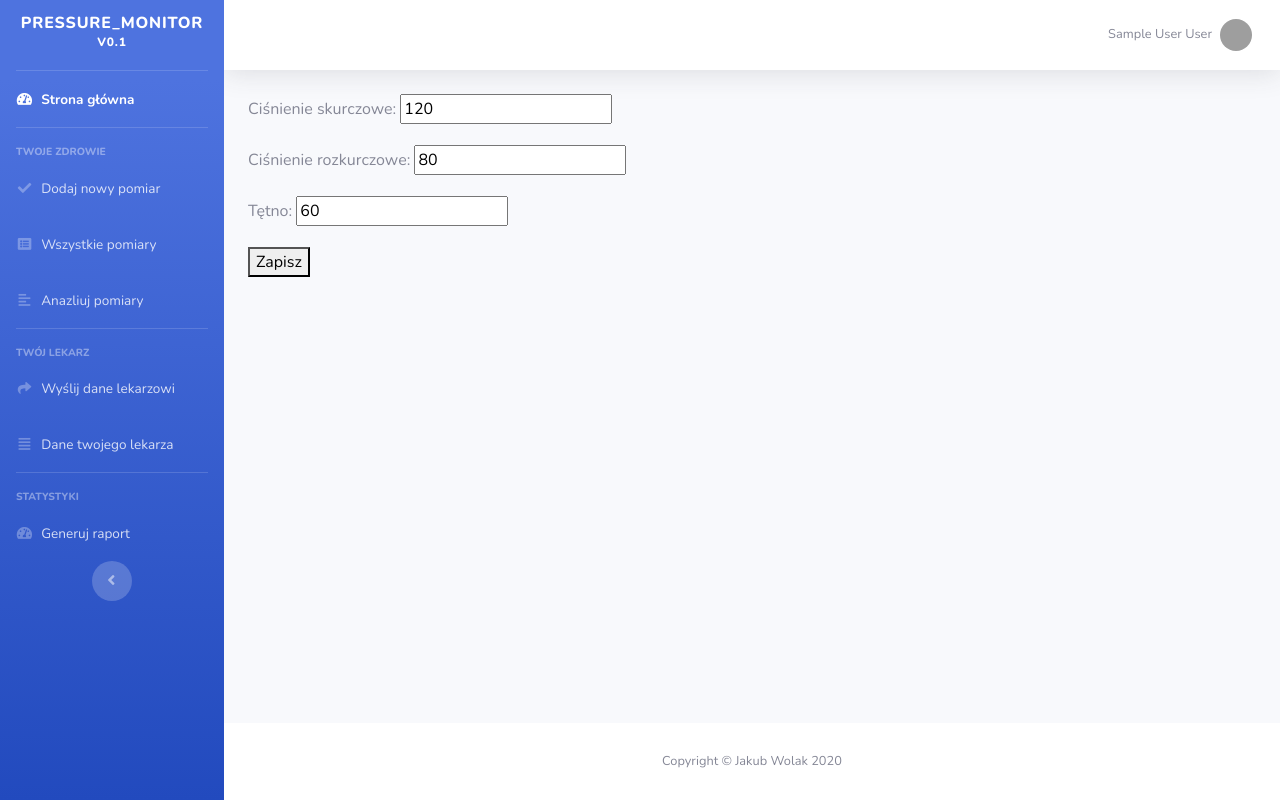
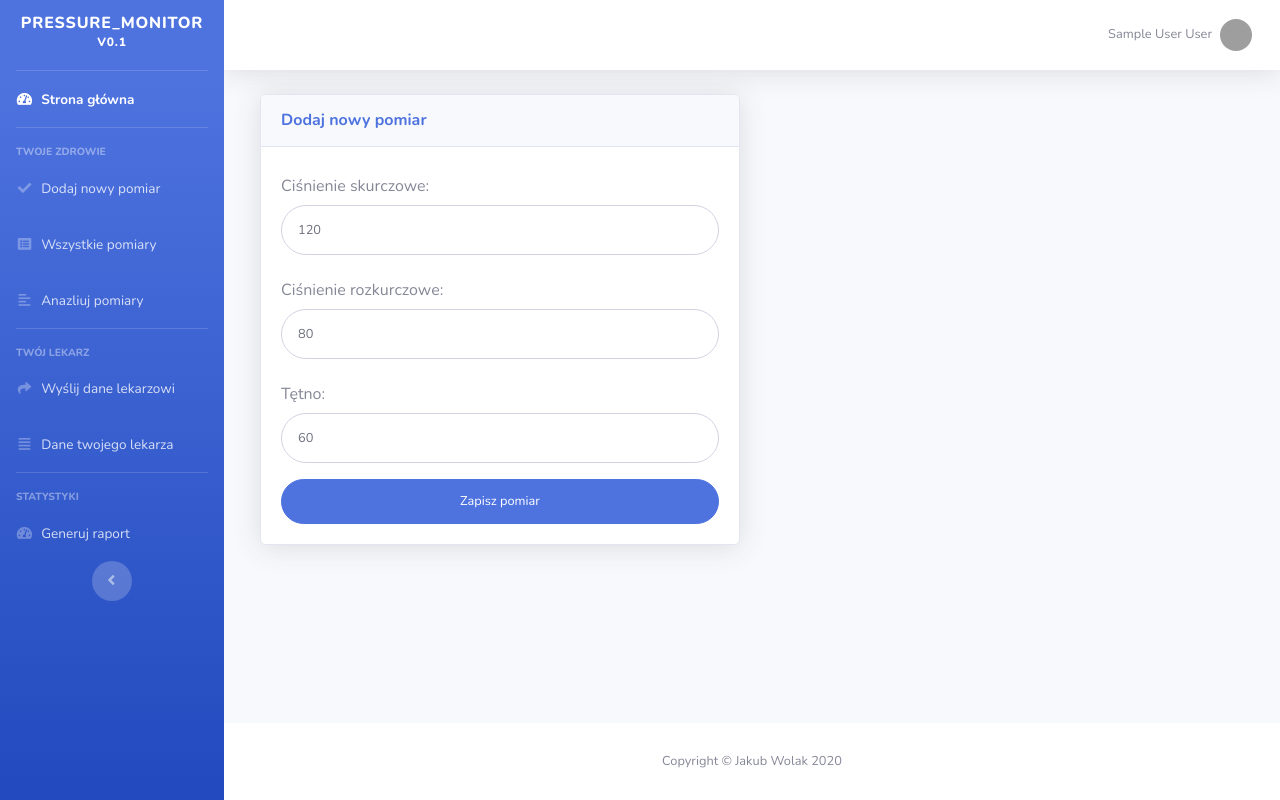
Before and after one commit to JakubWolak/blood_pressure_monitor, a Django app: page /measurements/add_measurement in a window 1280 px wide. Run offline with Django 3.2, Linux system fonts and the light colour scheme; a user stored in the database is signed in; tables that the repository leaves empty hold one stand-in row (values such as "Sample post"); some libraries are stand-ins or nearby versions; grey boxes are pictures that could not be loaded.

Commit message:
add styles to adding measurement form

```diff
--- a/measurements/forms.py
+++ b/measurements/forms.py
@@ -1,9 +1,21 @@
-from django import forms
+from django.forms import ModelForm, NumberInput
 
 from .models import Measurement
 
 
-class MeasurementCreateForm(forms.ModelForm):
+class MeasurementCreateForm(ModelForm):
     class Meta:
         model = Measurement
         fields = ['systolic_pressure', 'diastolic_pressure', 'pulse']
+
+        widgets = {
+            'systolic_pressure': NumberInput(attrs={
+                'class': 'form-control form-control-user',
+            }),
+            'diastolic_pressure': NumberInput(attrs={
+                'class': 'form-control form-control-user',
+            }),
+            'pulse': NumberInput(attrs={
+                'class': 'form-control form-control-user',
+            })
+        }
--- a/measurements/templates/measurements/measurement_create.html
+++ b/measurements/templates/measurements/measurement_create.html
@@ -2,10 +2,50 @@
 
 {% block content %}
 
-<form method='POST' action='{% url 'measurements:add_measurement' %}'>
-    {% csrf_token %}
-    {{ form.as_p }}
-    <button type='submit'>Zapisz</button>
-</form>
+<div class="col-lg-6 col-sm-12">
+    <div class="card shadow mb-4">
+        <div class="card-header py-3">
+            <h6 class="m-0 font-weight-bold text-primary">Dodaj nowy pomiar</h6>
+        </div>
+        <div class="card-body">
+            <!-- Card Body -->
+            <form class='user' method='POST' action='{% url 'measurements:add_measurement' %}'>
+                {% csrf_token %}
+
+                {{ form.non_field_errors }}
+
+                <div class='form-group'>
+                    {% for error in form.systolic_pressure.errors %}
+                        {{ error }}
+                    {% endfor %}
+
+                    <label for="systolic_pressure" class="col-form-label">Ciśnienie skurczowe:</label>
+                    {{ form.systolic_pressure }}
+                </div>
+
+                <div class='form-group'>
+                    {% for error in form.diastolic_pressure.errors %}
+                        {{ error }}
+                    {% endfor %}
+
+                    <label for="diastolic_pressure" class="col-form-label">Ciśnienie rozkurczowe:</label>
+                    {{ form.diastolic_pressure }}
+                </div>
+
+                <div class='form-group'>
+                    {% for error in form.pulse.errors %}
+                        {{ error }}
+                    {% endfor %}
+
+                    <label for="pulse" class="col-form-label">Tętno:</label>
+                    {{ form.pulse }}
+                </div>
+
+                <button type='submit' class='btn btn-primary btn-user btn-block'>Zapisz pomiar</button>
+            </form>
+         </div>
+    </div>
+</div>
+
 
 {% endblock content %}
```
